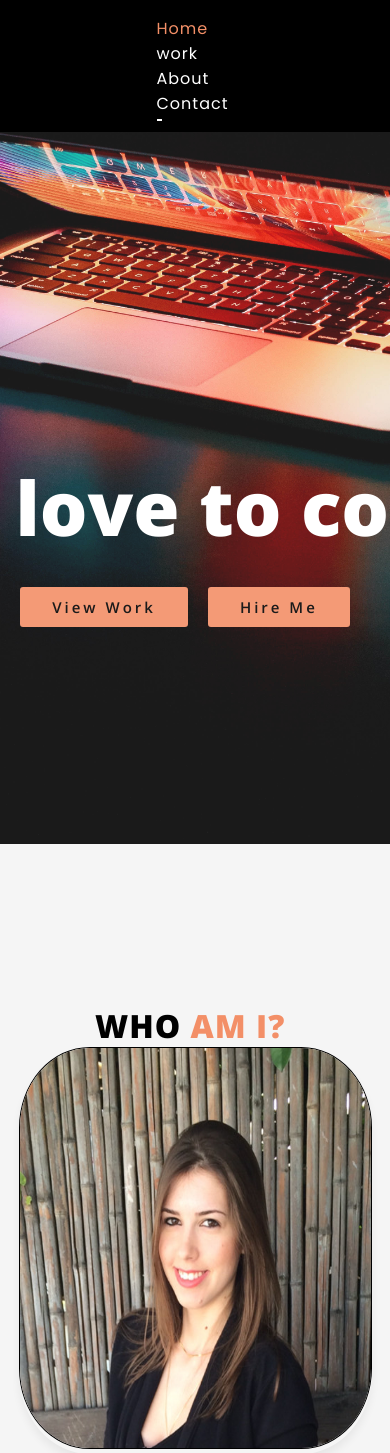
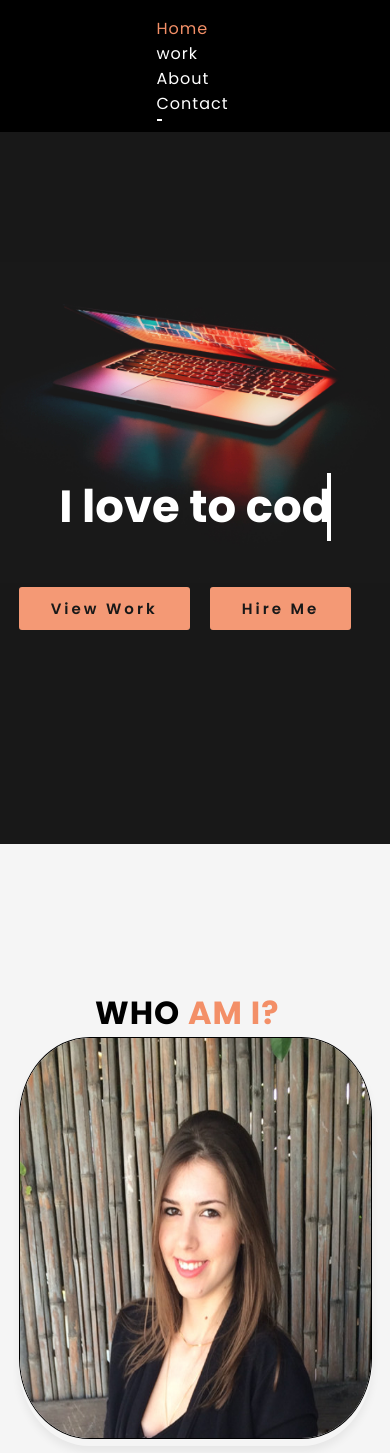
Before and after one commit to ReutB296/Landing_page, a PHP site: page /landing.html in a window 390 px wide; the page is wider, and only the part inside the window is pictured. Shown: the top 1453 px of that part. Run offline with PHP 8.4, Linux system fonts and the light colour scheme.

Commit message:
font-family

```diff
--- a/css/styls.css
+++ b/css/styls.css
@@ -1,6 +1,7 @@
 html{
   margin:0;
   padding:0;
+  font-family: "Poppins", sans-serif;
 }
 
 .navbar {
@@ -343,7 +344,7 @@
 }
 
 body {
-  font-family: "Open Sans", sans-serif;
+  -family: "Open Sans", sans-serif;
   margin:0;
   padding:0;
   min-width: fit-content;
@@ -414,4 +415,11 @@
  #about h1{
    margin: 0;
  }
+
+ .background main{
+   background-size: contain;
+ }
+ .background main .container span{
+   font-size: 45px;
+ }
 }
```
